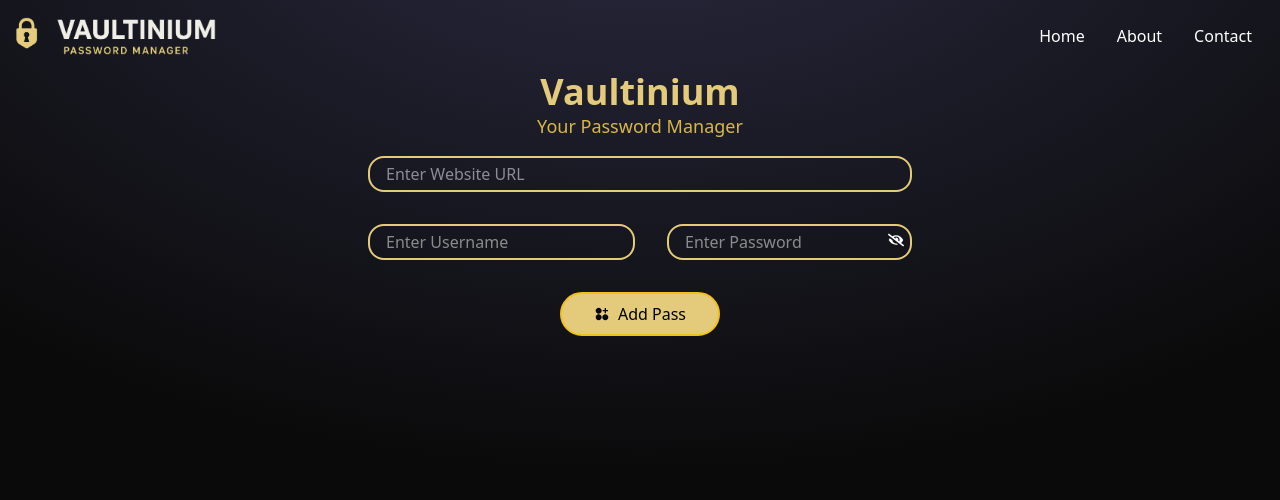
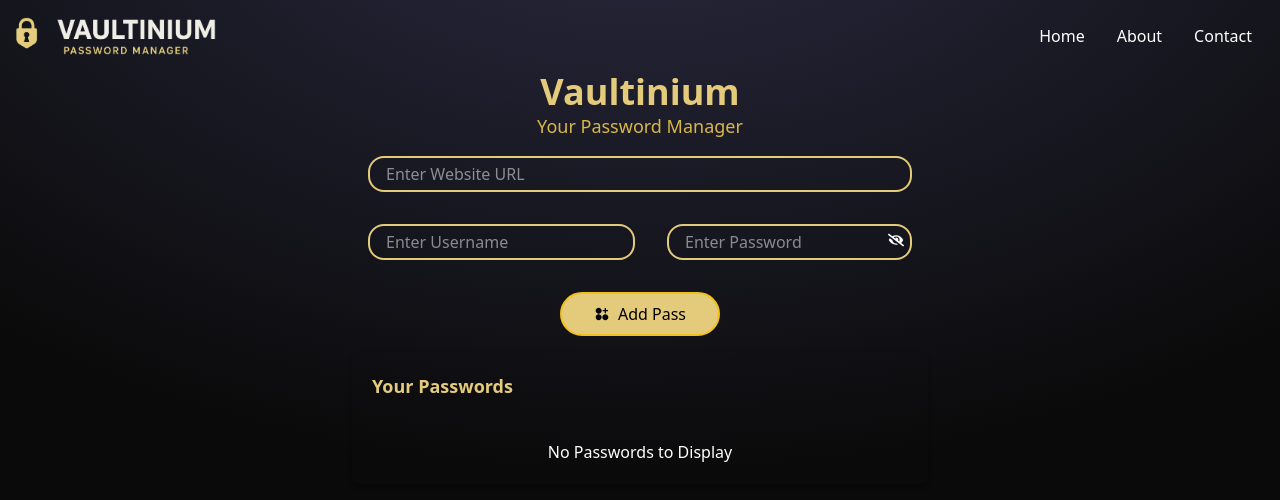
Before and after one commit to g-hitesh/Vaultinium, a React (Vite) app: page / in a window 1280 px wide. Shown: the top 500 px of the page. Built offline with nearby package versions, Linux system fonts and the light colour scheme.

Commit message:
Added a password table

```diff
--- a/src/App.jsx
+++ b/src/App.jsx
@@ -1,4 +1,4 @@
-import { useState } from 'react'
+
 import './App.css'
 import Navbar from './components/Navbar'
 import Manager from './components/Manager'
--- /dev/null
+++ b/src/components/Footer.jsx
@@ -0,0 +1,11 @@
+import React from 'react'
+
+const Footer = () => {
+  return (
+    <div className='text-white'>
+      Created with love by g-hitesh
+    </div>
+  )
+}
+
+export default Footer
--- a/src/components/Manager.jsx
+++ b/src/components/Manager.jsx
@@ -1,13 +1,43 @@
 import React from 'react'
-import { useState } from 'react';
+import { useState, useEffect } from 'react';
 import { RiApps2AddFill } from "react-icons/ri";
 import { FaEyeSlash, FaEye } from "react-icons/fa";
 const Manager = () => {
+    const [passType, setpassType] = useState("password")
     const [showPassword, setshowPassword] = useState(false)
+    const [form, setform] = useState({ site: "", username: "", password: "" })
+    const [passwordArray, setpasswordArray] = useState([])
 
-const showPass =()=>{
-    setshowPassword(!showPassword)
-}
+    useEffect(() => {
+        let passwords = localStorage.getItem("passwords");
+        if (passwords) {
+            setpasswordArray(JSON.parse(passwords))
+        }
+    }, [])
+
+
+    const showPass = () => {
+        if(passType==="password"){
+        setpassType("text")
+        }
+        else{
+            setpassType("password")
+        }
+        setshowPassword(!showPassword)
+    }
+
+    const savePassword = () => {
+        setpasswordArray([...passwordArray, form])
+        localStorage.setItem("passwords", JSON.stringify([...passwordArray, form]))
+        console.log(passwordArray)
+
+    }
+
+    const handleChange = (e) => {
+        setform({ ...form, [e.target.name]: e.target.value })
+    }
+
+
     return (
         <>
             <div className="absolute top-0 z-[-2] h-screen w-screen bg-neutral-950 bg-[radial-gradient(ellipse_80%_80%_at_50%_-20%,rgba(120,119,198,0.3),rgba(255,255,255,0))]"></div>
@@ -15,17 +45,54 @@ const showPass =()=>{
                 <h1 className='text-4xl font-bold text-center text-[#e4cb7b]'>Vaultinium</h1>
                 <p className='text-[#d8b74a] text-lg text-center'>Your Password Manager</p>
                 <div className='text-white flex flex-col p-4 gap-8 items-center'>
-                    <input placeholder='Enter Website URL' className=' border-2 w-full border-[#e4cb7b] rounded-2xl px-4 py-1' type="text" name='' id='' />
+                    <input value={form.site} onChange={handleChange} placeholder='Enter Website URL' className=' border-2 w-full border-[#e4cb7b] rounded-2xl px-4 py-1' type="text" name='site' />
                     <div className="flex w-full  justify-between gap-8">
-                        <input placeholder='Enter Username' className=' border-2 border-[#e4cb7b] rounded-2xl px-4 py-1' type="text" name='' id='' />
+                        <input value={form.username} onChange={handleChange} placeholder='Enter Username' className=' border-2 border-[#e4cb7b] rounded-2xl px-4 py-1' type="text" name='username' />
                         <div className="relative ">
-                        <input placeholder='Enter Password' className=' border-2 border-[#e4cb7b] rounded-2xl px-4 py-1 w-full' type="text" name='' id='' />
-                        <span onClick={showPass} className="absolute right-2 top-2 cursor-pointer">{showPassword?<FaEye/>:<FaEyeSlash/>}</span>
+                            <input value={form.password} onChange={handleChange} placeholder='Enter Password' className=' border-2 border-[#e4cb7b] rounded-2xl px-4 py-1 w-full' type={passType} name='password' />
+                            <span onClick={showPass} className="absolute right-2 top-2 cursor-pointer">{showPassword ? <FaEye /> : <FaEyeSlash />}</span>
                         </div>
                     </div>
-                    <button className='text-black flex justify-center items-center bg-[#e4cb7b] rounded-full gap-2 px-8 py-2 w-fit cursor-pointer border-2 border-[#f2c01a]'>
-                    <RiApps2AddFill />
-                    Add Pass</button>
+                    <button onClick={savePassword} className='text-black flex justify-center items-center bg-[#e4cb7b] rounded-full gap-2 px-8 py-2 w-fit cursor-pointer border-2 border-[#f2c01a]'>
+                        <RiApps2AddFill />
+                        Add Pass</button>
+                </div>
+                <div className="passwords">
+                    <div className="relative overflow-x-auto shadow-md sm:rounded-lg">
+                        <caption className="p-5 w-[15vw] text-lg font-semibold text-left rtl:text-right text-[#e4cb7b] ">
+                            Your Passwords
+                        </caption>
+                        {passwordArray.length === 0 && <div className='text-white py-5 text-center'>No Passwords to Display</div>}
+                        {passwordArray.length != 0 &&
+                            <table className="w-full text-sm rounded-sm text-left rtl:text-right text-gray-500 ">
+                                <thead className="text-xs text-gray-700 uppercase  bg-[#e4cb7b] ">
+                                    <tr>
+                                        <th scope="col" className="px-6 py-3">
+                                            Website
+                                        </th>
+                                        <th scope="col" className="px-6 py-3">
+                                            Username
+                                        </th>
+                                        <th scope="col" className="px-6 py-3">
+                                            Password
+                                        </th>
+                                    </tr>
+                                </thead>
+                                <tbody>
+                                    {passwordArray.map((item, index) => {
+                                        return (<tr key={index} className="bg-white border-b dark:bg-gray-800 dark:border-gray-700 border-gray-200">
+                                            <th scope="row" className="px-6 py-4 font-medium text-gray-900 whitespace-nowrap dark:text-white"><a href={item.site} target='_blank'>{item.site}</a></th>
+                                            <td className="px-6 py-4 w-32">{item.username}</td>
+                                            <td className="px-6 py-4 w-32">{item.password}</td>
+                                        </tr>
+                                        )
+                                    })}
+
+                                </tbody>
+                            </table>
+                        }
+                    </div>
+
                 </div>
             </div>
 
--- a/src/components/Navbar.jsx
+++ b/src/components/Navbar.jsx
@@ -8,7 +8,7 @@ const Navbar = () => {
                     <img src="/src/assets/logo.png" className="w-[200px]" alt="Vaultinium Logo" />
                 </a>
                 <div className="items-center justify-between flex w-auto order-1" id="navbar-language">
-                    <ul className="flex font-medium p-0 rounded-lg space-x-8 md:space-x-2 rtl:space-x-reverse flex-row mt-0 border-0">
+                    <ul className="flex font-medium p-0 rounded-lg space-x-2 rtl:space-x-reverse flex-row mt-0 border-0">
                         <li>
                             <a href="#home" className="block py-2 px-3 text-white hover:text-[#e4cb7b] rounded-sm bg-transparent p-0" aria-current="page">Home</a>
                         </li>
```
